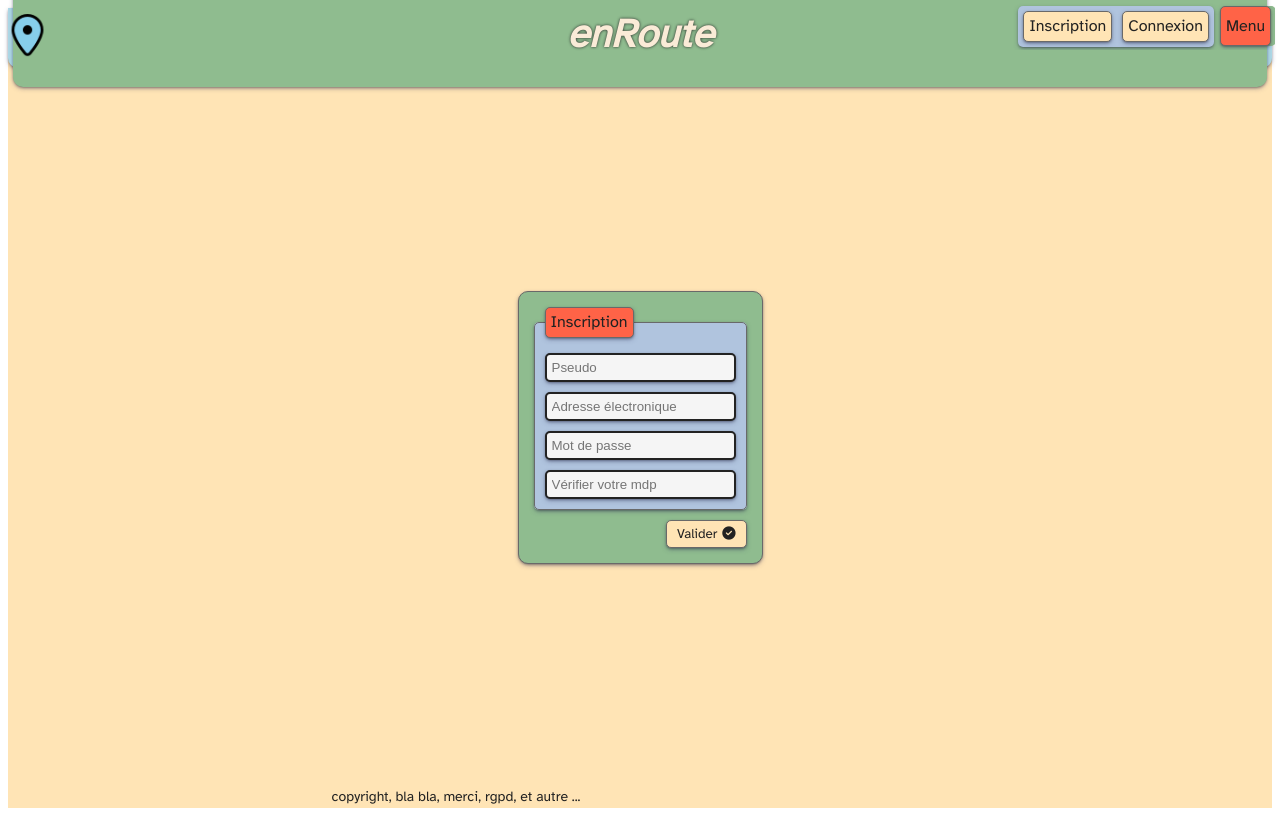
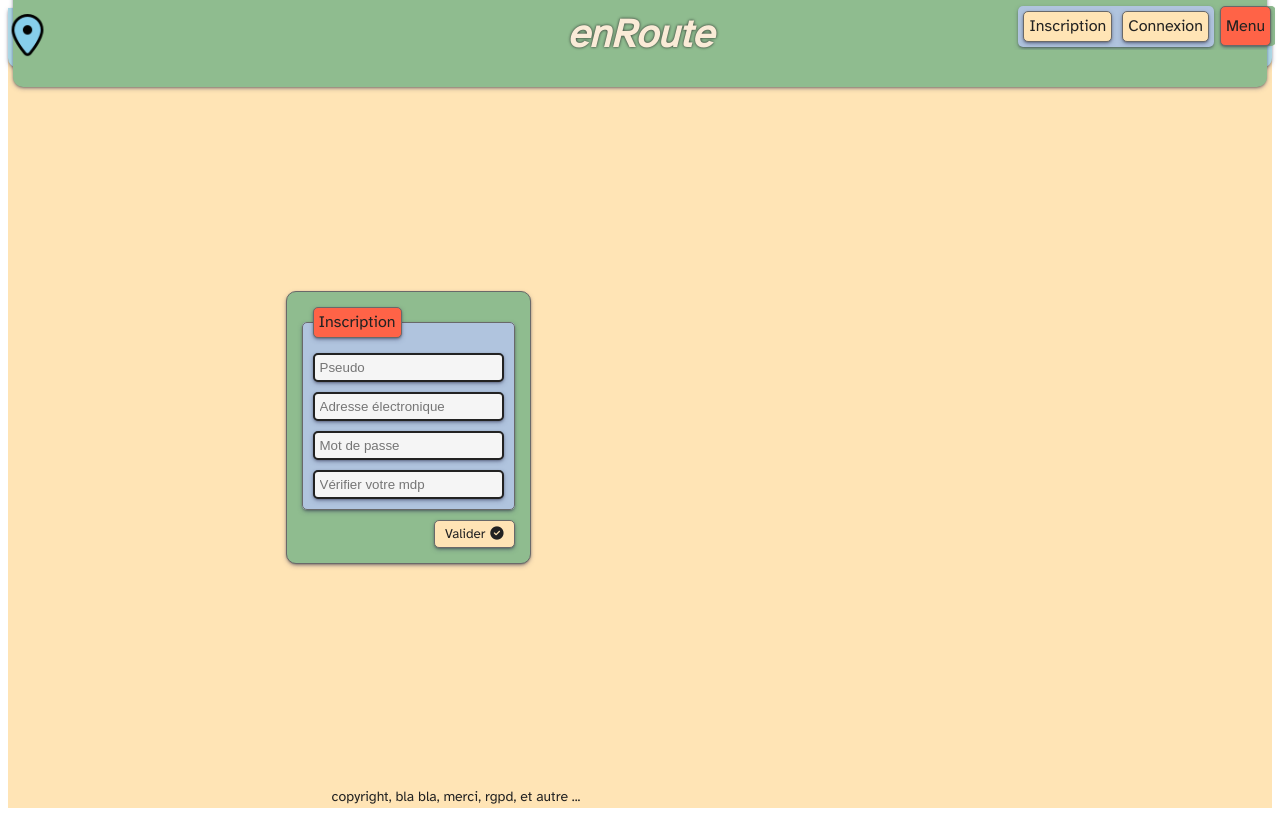
Before and after one commit to fab1aly/enRoute, a PHP site: page /sign-up in a window 1280 px wide. Run offline with PHP 8.4, Linux system fonts and the light colour scheme; a stand-in replaces the project's code that opens the database connection; some libraries are stand-ins or nearby versions.

Commit message:
fix sign ?

```diff
--- a/public/css/style.css
+++ b/public/css/style.css
@@ -48,6 +48,11 @@
   height: 100%;
   width: 100%;
   background-color: Moccasin;
+  display: flex;
+  justify-content: center;
+}
+#app main {
+  height: 100%;
 }
 
 @media (prefers-color-scheme: dark) {
@@ -1137,7 +1142,7 @@ header nav:hover menu {
 }
 
 #sign-container {
-  width: 100%;
+  width: 100vh;
   height: 100%;
   background-color: Moccasin;
   display: flex;
--- a/sass/element/_app.scss
+++ b/sass/element/_app.scss
@@ -4,6 +4,13 @@
     width: 100%;
 
     background-color: $button-color;
+
+    display: flex;
+    justify-content: center;
+
+    main {
+        height: 100%;
+    }
 
 }
 
--- a/sass/element/_sign.scss
+++ b/sass/element/_sign.scss
@@ -1,6 +1,6 @@
 #sign-container {
 
-    width: 100%;
+    width: 100vh;
     height: 100%;
 
     background-color: $button-color;
```
Also changed, not shown: 1 other file.
